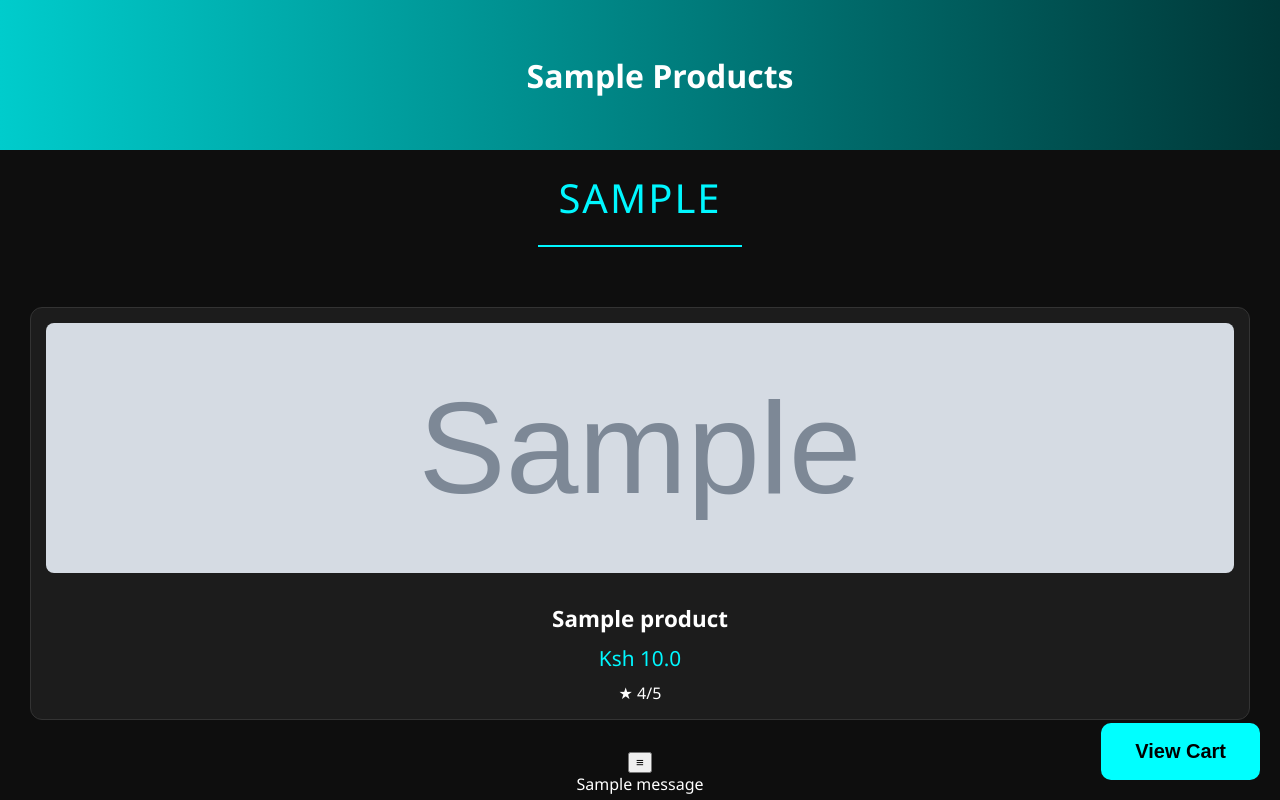
After one commit to vinney560/T-Give, a Flask app: a page that uses templates/category_products.html in a window 1280 px wide. The commit adds this page. Run offline with Flask 3, Linux system fonts and the light colour scheme; tables that the repository leaves empty hold one stand-in row (values such as "Sample post"); grey boxes marked "Sample" are stand-in pictures; one stand-in notice (Sample message) is shown; some libraries are stand-ins or nearby versions.

```diff
--- a/app.py
+++ b/app.py
@@ -209,7 +209,6 @@ class AdminActivity(db.Model):
 #              ____INITIALISING DATABASE____
 
 with app.app_context():
-    db.drop_all()
     db.create_all()
 
 #---------------------------------------------------
@@ -700,6 +699,21 @@ def search_results():
     query = request.args.get('q', '').lower()
     results = Product.query.filter(Product.name.ilike(f'%{query}%')).all()
     return render_template('search.html', products=results, query=query)
+
+@app.route('/categories')
+def categories():
+    categories = db.session.query(
+        Product.category,
+        db.func.count(Product.id)
+    ).group_by(Product.category).all()
+    return render_template('categories.html', categories=categories)
+
+@app.route('/category/<string:category_name>')
+def category_products(category_name):
+    products = Product.query.filter_by(category=category_name).all()
+    return render_template('category_products.html',
+                         category=category_name,
+                         category_products=products)
 
 @app.route('/products')
 def products():
--- /dev/null
+++ b/templates/category_products.html
@@ -0,0 +1,165 @@
+<!DOCTYPE html>
+<html lang="en">
+<head>
+    <meta charset="UTF-8">
+    <title>{{ category }} Products - T-Give Nexus</title>
+    <style>
+        /* Reuse all main styles from products.html */
+        body {
+            background: #0e0e0e;
+            color: #fff;
+            font-family: 'Segoe UI', sans-serif;
+            margin: 0;
+            padding: 0;
+            text-align: center;
+        }
+
+        .header {
+            position: fixed;
+            top: 0;
+            left: 0;
+            width: 100%;
+            height: 130px;
+            background: linear-gradient(to right, #00cccc, #003333);
+            display: flex;
+            flex-direction: row;
+            justify-content: center;
+            align-items: center;
+            padding: 10px 20px;
+            z-index: 1000;
+            box-shadow: 0 3px 10px rgba(0, 255, 255, 0.5);
+            clip-path: polygon(0 0, 100% 0, 100% 85%, 100% 100%, 0 100%, 0 85%);
+        }
+
+        .category-header {
+            margin: 150px auto 30px;
+            padding: 20px;
+            font-size: 2.5rem;
+            color: #00f7ff;
+            text-transform: uppercase;
+            letter-spacing: 2px;
+            border-bottom: 2px solid #00f7ff;
+            width: fit-content;
+        }
+
+        .products-grid {
+            display: grid;
+            grid-template-columns: repeat(auto-fit, minmax(300px, 1fr));
+            gap: 25px;
+            padding: 30px;
+            max-width: 1400px;
+            margin: 0 auto;
+        }
+
+        .product-card {
+            background: #1c1c1c;
+            border: 1px solid #333;
+            border-radius: 12px;
+            padding: 15px;
+            transition: transform 0.3s ease;
+            position: relative;
+            overflow: hidden;
+        }
+
+        .product-card:hover {
+            transform: scale(1.03);
+            box-shadow: 0 0 15px rgba(0, 247, 255, 0.2);
+        }
+
+        .product-card img {
+            width: 100%;
+            height: 250px;
+            object-fit: cover;
+            border-radius: 8px;
+            margin-bottom: 15px;
+        }
+
+        .product-name {
+            font-size: 1.4rem;
+            margin: 10px 0;
+            font-weight: 600;
+        }
+
+        .product-price {
+            color: #00f7ff;
+            font-size: 1.3rem;
+            margin: 10px 0;
+        }
+
+        /* Reuse other styles from products.html */
+        .view-cart {
+            position: fixed;
+            bottom: 20px;
+            right: 20px;
+            padding: 17px 34px;
+            background: cyan;
+            color: black;
+            border: none;
+            border-radius: 10px;
+            cursor: pointer;
+            font-size: 20px;
+            font-weight: bold;
+            z-index: 1000;
+        }
+    </style>
+</head>
+<body>
+    <div class="header">
+        <div class="header-content">
+            <h1>{{ category }} Products</h1>
+        </div>
+    </div>
+
+    <div class="category-header">{{ category }}</div>
+
+    <div class="products-grid">
+        {% for product in category_products %}
+        <div class="product-card">
+            <a href="{{ url_for('product_details', product_id=product.id) }}">
+                <img src="{{ product.image_url }}"
+                     onerror="this.onerror=null;this.src='{{ product.imgur_url }}';"
+                     alt="{{ product.name }}"
+                     loading="lazy">
+            </a>
+            <div class="product-name">{{ product.name }}</div>
+            <div class="product-price">Ksh {{ product.price }}</div>
+            <div class="product-rating">
+                ★ {{ product.get_average_rating() }}/5
+            </div>
+        </div>
+        {% endfor %}
+    </div>
+
+    <!-- Navigation and Toast Elements -->
+    <button class="view-cart" onclick="window.location.href='{{ url_for('cart') }}'">View Cart</button>
+    <button class="settings-btn" onclick="window.location.href='{{ url_for('user_dashboard') }}'"><b>≡</b></button>
+    <div id="toast" class="toast"></div>
+
+    <script>
+        // Reuse all JavaScript functionality from products.html
+        function showToast(message, success = true) {
+            const toast = document.getElementById('toast');
+            const typeClass = success ? 'success' : 'error';
+
+            toast.classList.remove('show', 'success', 'error');
+            clearTimeout(toast.timeoutId);
+
+            toast.textContent = message;
+            toast.classList.add(typeClass);
+            void toast.offsetHeight;
+            toast.classList.add('show');
+            toast.timeoutId = setTimeout(() => {
+                toast.classList.remove('show');
+            }, 3000);
+        }
+
+        {% with messages = get_flashed_messages(with_categories=true) %}
+            {% if messages %}
+                {% for category, message in messages %}
+                    showToast("{{ message }}", "{{ category }}" === 'success');
+                {% endfor %}
+            {% endif %}
+        {% endwith %}
+    </script>
+</body>
+</html>
```
Also changed, not shown: templates/categories.html (added, +139 -0 lines), templates/user_dashboard.html (+8 -0 lines), templates/welcome.html (line endings or trailing spaces), 1 other file.
